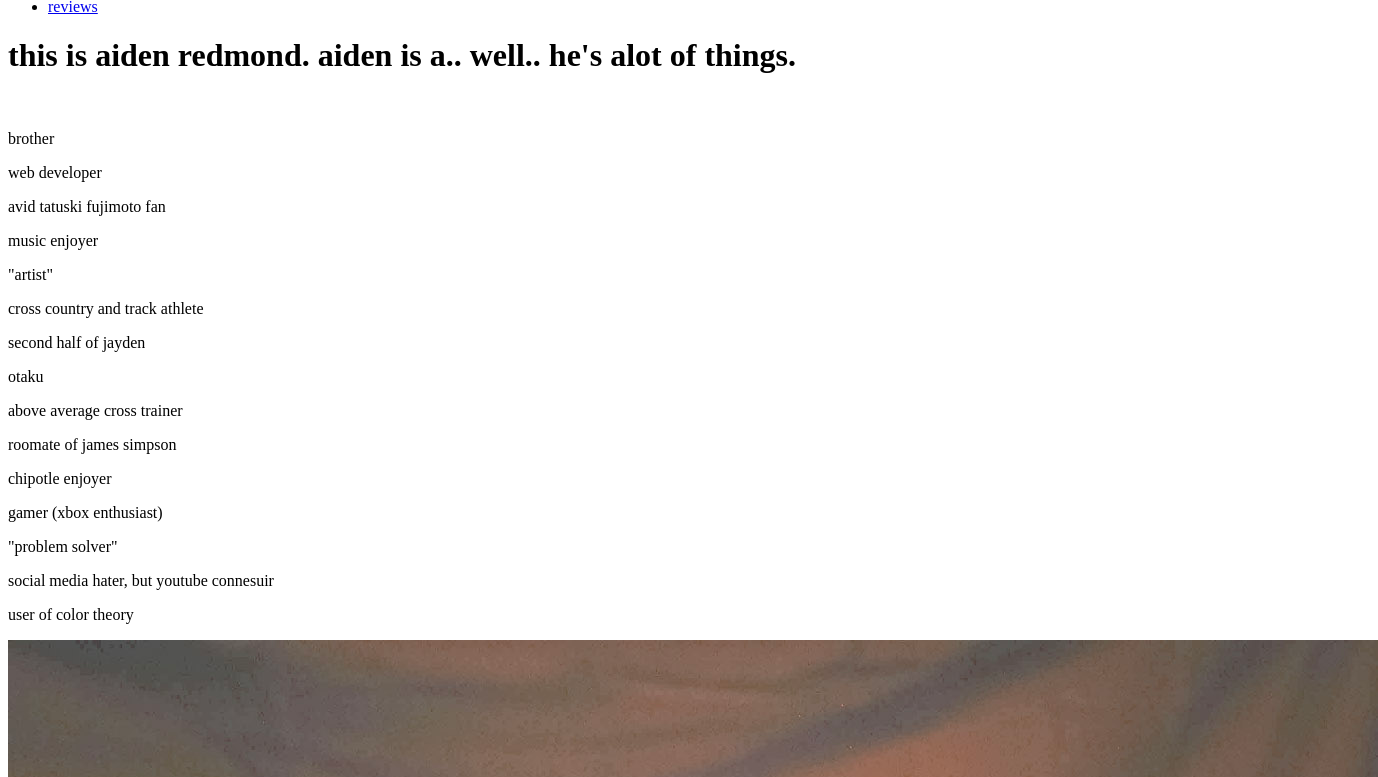
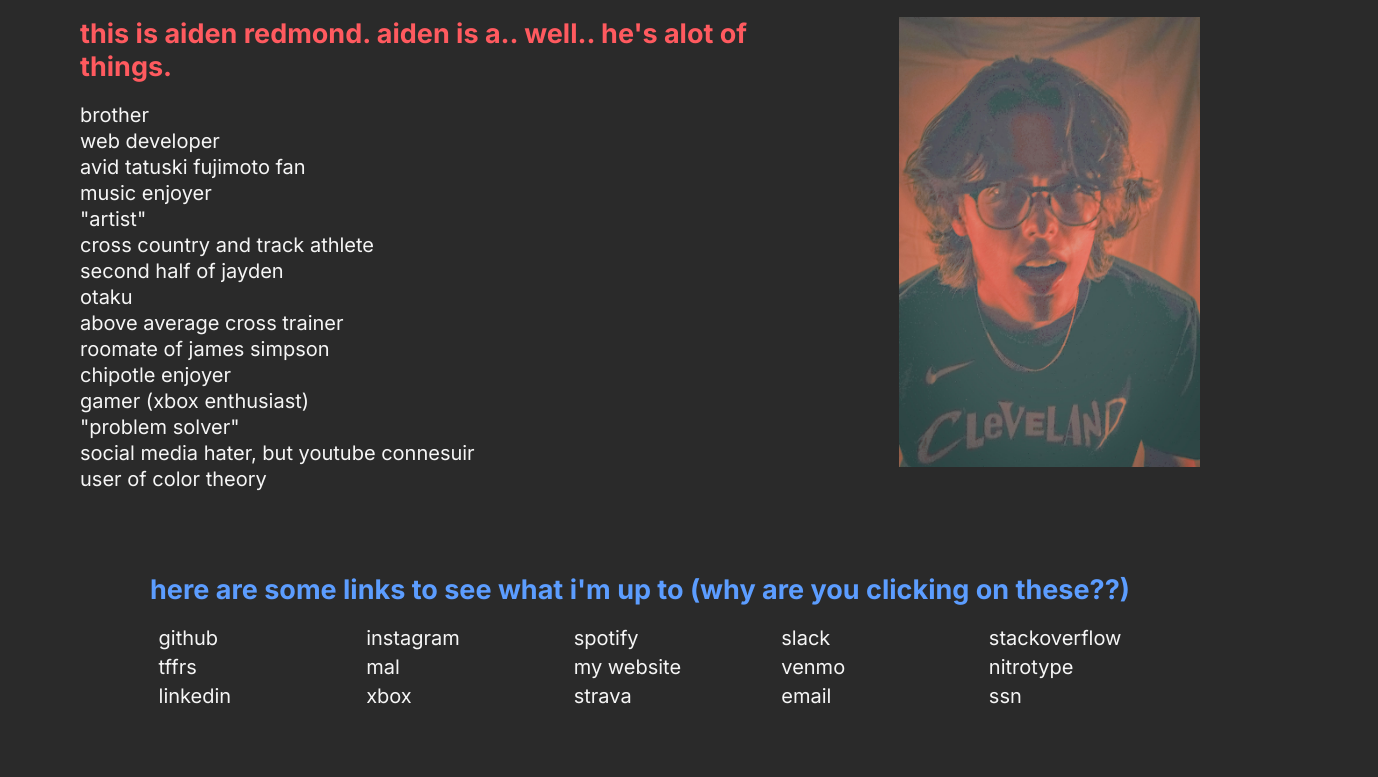
Before and after one commit to aredmondd/pursuitofthebacklog, a plain HTML site: page html/about.html in a window 1280 px wide. Shown: the part 64-841 px from the top of the page, 1378 px wide, since content can reach past the window. After the commit the page ends 800 px from the top, so only its background shows below. Drawn offline with Linux system fonts and the light colour scheme; files that its build step writes are made by us from their sources; the site is published under a folder, as on GitHub Pages, so addresses that start at the root find nothing; files whose address does not match are found by name.

Commit message:
css link fix

```diff
--- a/html/about.html
+++ b/html/about.html
@@ -6,8 +6,8 @@
     <title>pursuit of the backlog</title>
 
     <link href="https://fonts.googleapis.com/css2?family=Inter:wght@400;700&display=swap" rel="stylesheet">
-    <link rel="stylesheet" href="/css/navbarStyles.css">
-    <link rel="stylesheet" href="/css/aboutStyles.css">
+    <link rel="stylesheet" href="css/navbarStyles.css">
+    <link rel="stylesheet" href="css/aboutStyles.css">
 </head>
 <body>
     <ul class="navbar">
--- a/html/backlog.html
+++ b/html/backlog.html
@@ -6,8 +6,8 @@
     <title>pursuit of the backlog</title>
 
     <link href="https://fonts.googleapis.com/css2?family=Inter:wght@400;700&display=swap" rel="stylesheet">
-    <link rel="stylesheet" href="/css/navbarStyles.css">
-    <link rel="stylesheet" href="/css/backlogStyles.css">
+    <link rel="stylesheet" href="css/navbarStyles.css">
+    <link rel="stylesheet" href="css/backlogStyles.css">
 </head>
 <body>
     <ul class="navbar">
```
Also changed, not shown: html/reviews.html (+2 -2 lines), html/reviews/metalHellsinger.html (+2 -2 lines).
